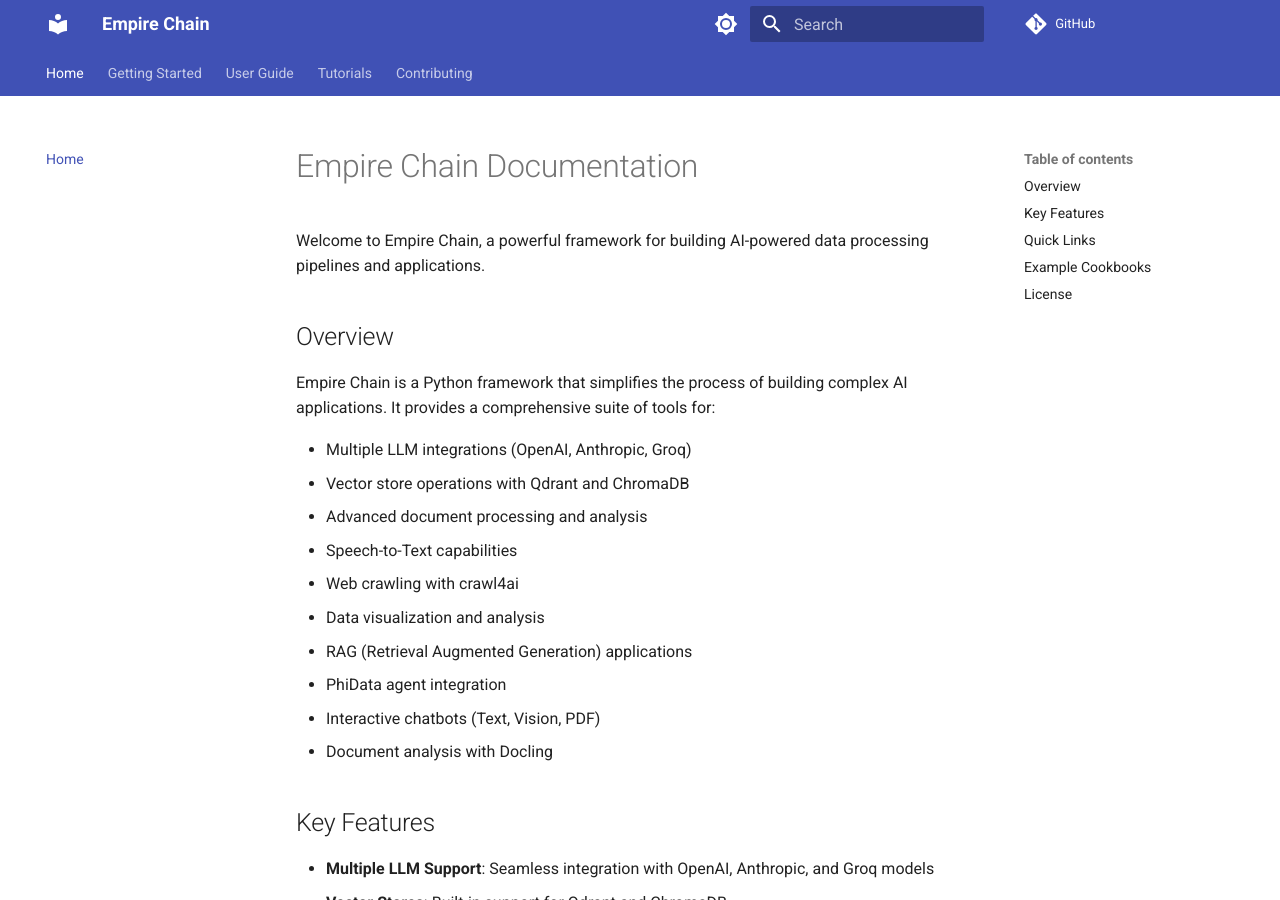
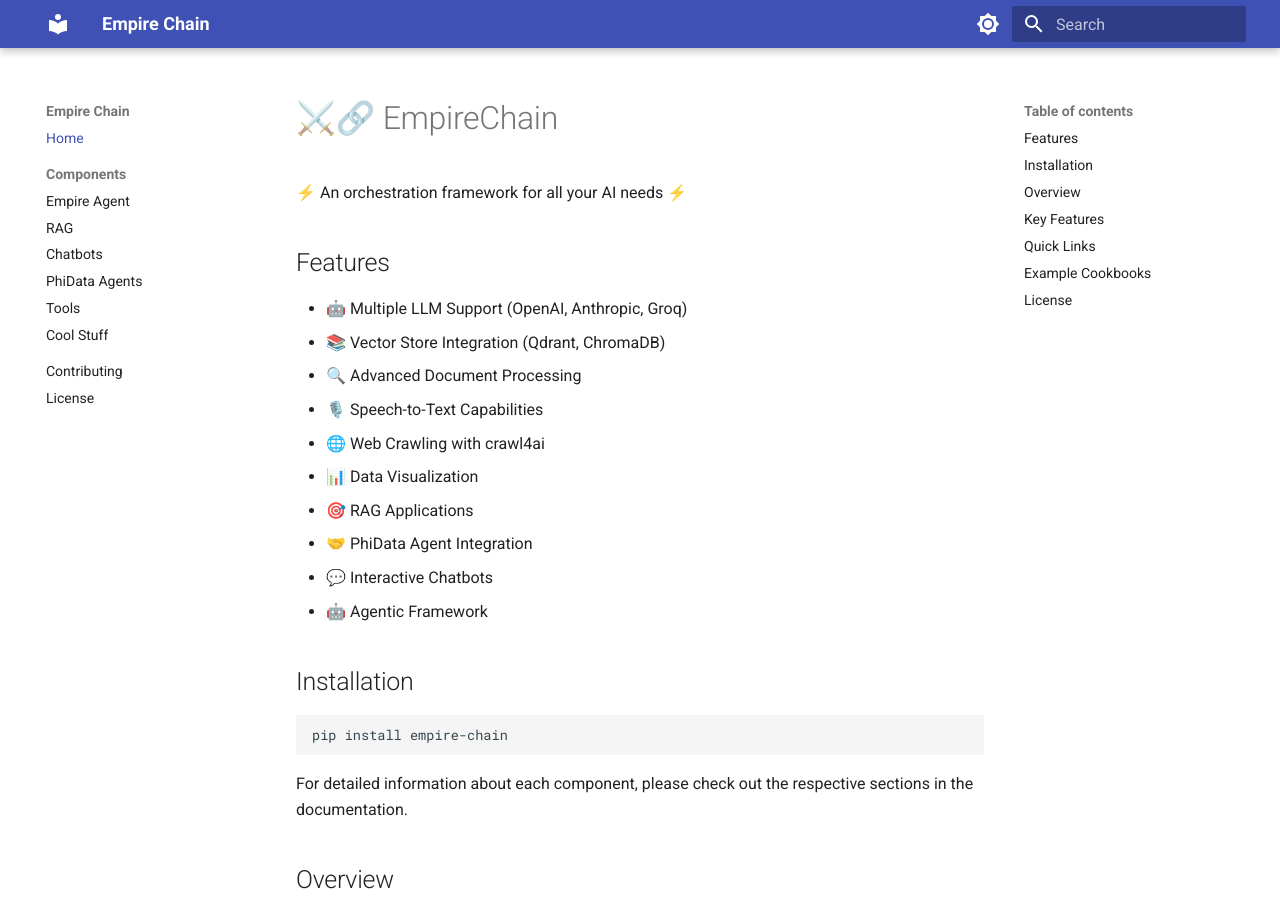
Before and after one commit to manas95826/empire-chain, an MkDocs documentation site: the page built from docs/index.md, in a window 1280 px wide and 900 px high. Built offline with MkDocs 1.6.1 and Material for MkDocs 9.7.7, drawn with Linux system fonts in a browser that asks for light colours; comment, search, counter and statistics services are not loaded.

````diff
--- a/docs/index.md
+++ b/docs/index.md
@@ -1,6 +1,27 @@
-# Empire Chain Documentation
+# ⚔️🔗 EmpireChain
 
-Welcome to Empire Chain, a powerful framework for building AI-powered data processing pipelines and applications.
+⚡ An orchestration framework for all your AI needs ⚡
+
+## Features
+
+- 🤖 Multiple LLM Support (OpenAI, Anthropic, Groq)
+- 📚 Vector Store Integration (Qdrant, ChromaDB)
+- 🔍 Advanced Document Processing
+- 🎙️ Speech-to-Text Capabilities
+- 🌐 Web Crawling with crawl4ai
+- 📊 Data Visualization
+- 🎯 RAG Applications
+- 🤝 PhiData Agent Integration
+- 💬 Interactive Chatbots
+- 🤖 Agentic Framework
+
+## Installation
+
+```bash
+pip install empire-chain
+```
+
+For detailed information about each component, please check out the respective sections in the documentation.
 
 ## Overview
 
--- a/mkdocs.yml
+++ b/mkdocs.yml
@@ -1,13 +1,7 @@
 site_name: Empire Chain
-site_description: Documentation for Empire Chain - A powerful data processing and AI chain framework
-repo_url: https://github.com/manas95826/empire-chain
+site_description: An orchestration framework for all your AI needs
 theme:
   name: material
-  features:
-    - navigation.tabs
-    - navigation.sections
-    - navigation.expand
-    - search.highlight
   palette:
     - scheme: default
       primary: indigo
@@ -21,31 +15,44 @@ theme:
       toggle:
         icon: material/brightness-4
         name: Switch to light mode
+  features:
+    - navigation.instant
+    - navigation.tracking
+    - navigation.sections
+    - navigation.expand
+    - navigation.top
+    - search.suggest
+    - search.highlight
+
+plugins:
+  - search
+  - mermaid2
 
 markdown_extensions:
   - pymdownx.highlight:
       anchor_linenums: true
   - pymdownx.inlinehilite
   - pymdownx.snippets
-  - pymdownx.superfences
+  - pymdownx.superfences:
+      custom_fences:
+        - name: mermaid
+          class: mermaid
+          format: !!python/name:pymdownx.superfences.fence_code_format
   - admonition
   - pymdownx.details
+  - pymdownx.tabbed:
+      alternate_style: true
   - attr_list
   - md_in_html
 
 nav:
   - Home: index.md
-  - Getting Started:
-      - Installation: getting-started/installation.md
-      - Quick Start: getting-started/quickstart.md
-  - User Guide:
-      - Core Concepts: user-guide/core-concepts.md
-      - Document Processing: user-guide/document-processing.md
-      - LLM Integration: user-guide/llm-integration.md
-      - Visualization: user-guide/visualization.md
-  - Tutorials:
-      - Simple Chatbot: tutorials/simple-chatbot.md
-      - Chat with PDF: tutorials/chat-with-pdf.md
-      - Chat with Images: tutorials/chat-with-images.md
-      - Empire RAG: tutorials/empire-rag.md
+  - Components:
+    - Empire Agent: components/empire_agent.md
+    - RAG: components/rag.md
+    - Chatbots: components/chatbots.md
+    - PhiData Agents: components/phidata_agents.md
+    - Tools: components/tools.md
+    - Cool Stuff: components/cool_stuff.md
   - Contributing: contributing.md
+  - License: license.md
````
Also changed, not shown: docs/components/chatbots.md (added, +73 -0 lines), docs/components/cool_stuff.md (added, +73 -0 lines), docs/components/empire_agent.md (added, +51 -0 lines), docs/components/phidata_agents.md (added, +59 -0 lines), docs/components/rag.md (added, +61 -0 lines), docs/components/tools.md (added, +72 -0 lines), docs/contributing.md (added, +105 -0 lines), docs/license.md (added, +49 -0 lines).
